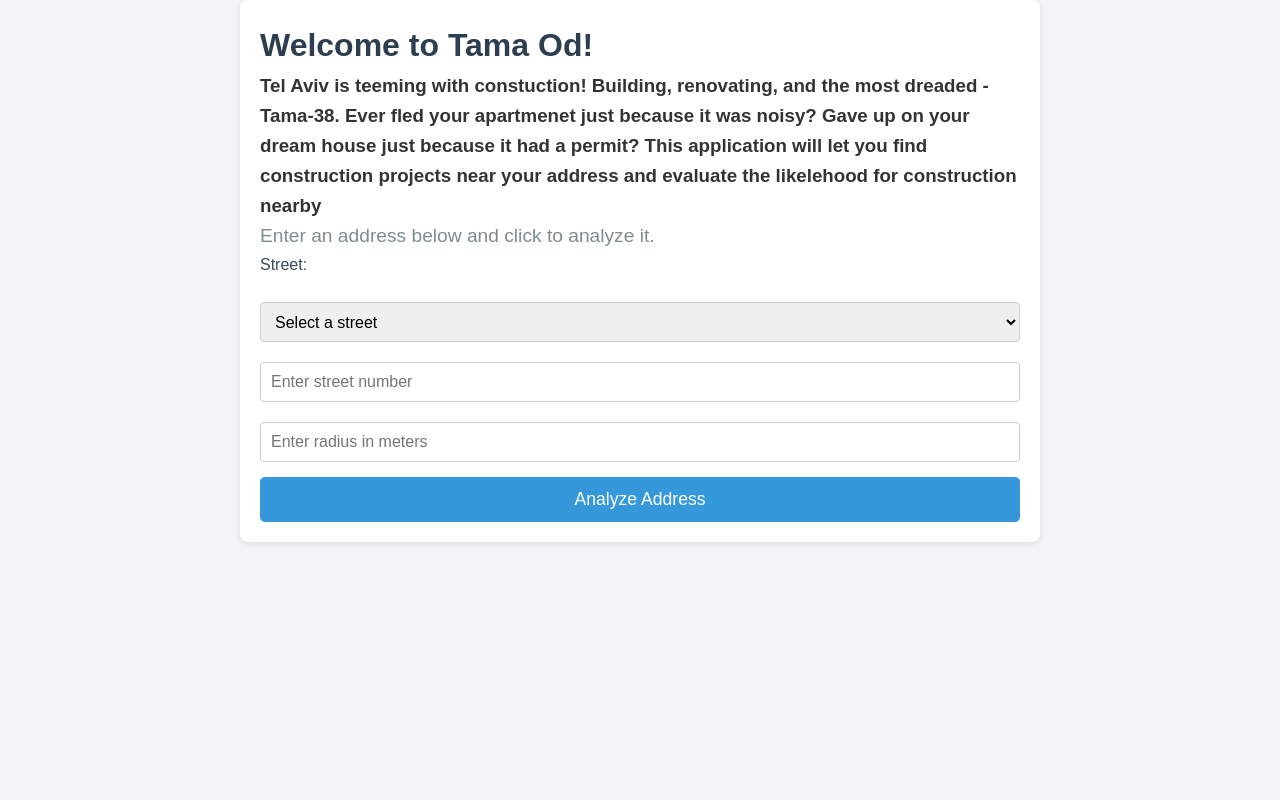
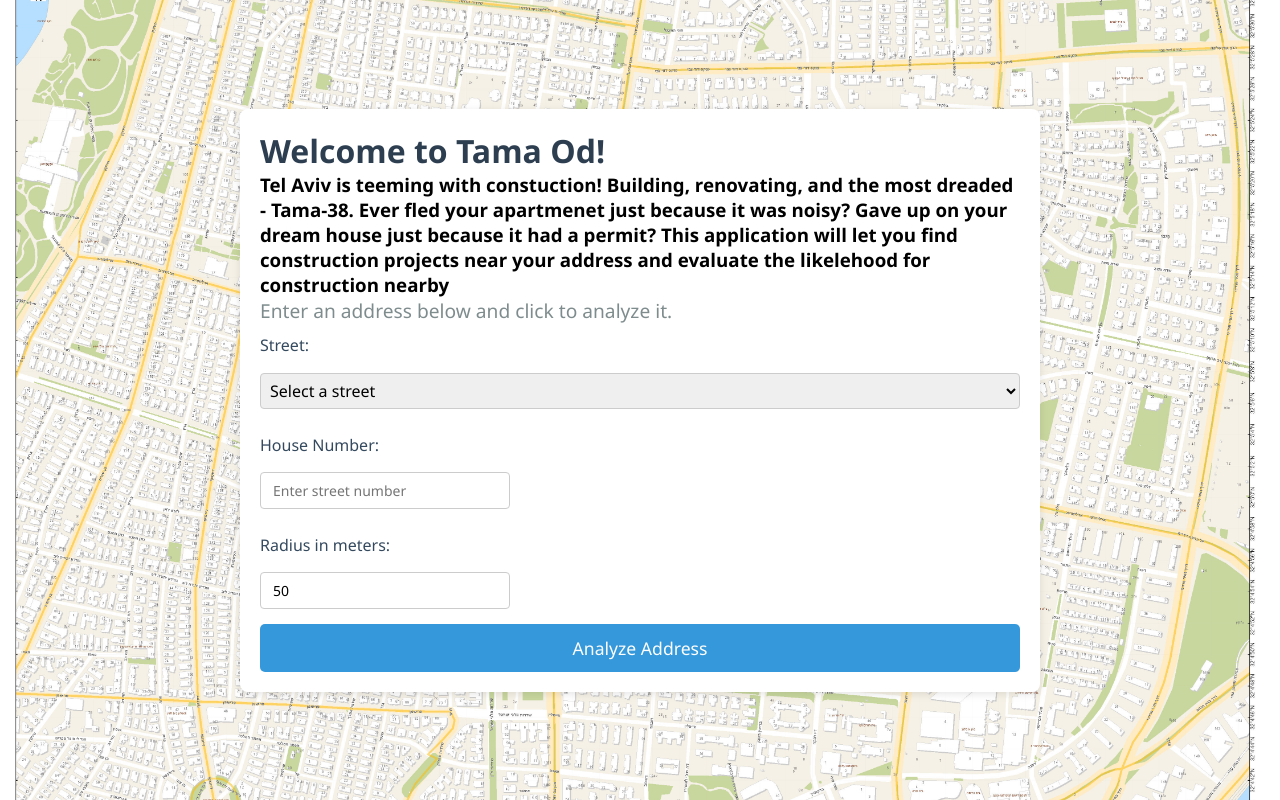
Before and after one commit to elai-shalev/TamaOd, a Django app: template ui/templates/index.html in a window 1280 px wide. Run offline with Django 5.2, Linux system fonts and the light colour scheme; the template is opened without the code that fills it, so the values that code supplies are empty; parts of the project's set-up code (start-up, migrations or seed data) failed here and were passed over.

Commit message:
background image and ui

```diff
--- a/ui/static/css/styles.css
+++ b/ui/static/css/styles.css
@@ -3,18 +3,26 @@
   box-sizing: border-box;
   margin: 0;
   padding: 0;
-  font-family: 'Arial', sans-serif;
+  font-family: 'Segoe UI', Tahoma, Geneva, Verdana, sans-serif;
 }
 
 body {
-  background-color: #f4f4f9;
-  color: #333;
-  line-height: 1.6;
+
+  background-image: url('../images/TLV_NEW.jpg');
+  background-size: cover;
+  background-position: center center;
+  background-attachment: fixed;
+  display: flex;
+  justify-content: center;
+  align-items: center;
+  min-height: 100vh;
+  margin: 0;
 }
 
 .container {
   max-width: 800px;
-  margin: 0 auto;
+  width: 100%;
+  /* Make it responsive */
   padding: 20px;
   background-color: #fff;
   border-radius: 8px;
@@ -49,21 +57,18 @@ form {
 
 label {
   font-size: 1rem;
-  margin-bottom: 5px;
+  margin-bottom: 1px;
+  margin-top: 10px;
   color: #34495e;
 }
 
 input,
 select {
-  padding: 10px;
+  padding: 5px;
   font-size: 1rem;
   border: 1px solid #ccc;
   border-radius: 4px;
-  margin-top: 5px;
-}
-
-select {
-  height: 40px;
+  margin-top: 1px;
 }
 
 button {
@@ -118,9 +123,20 @@ button:hover {
   }
 }
 
-#street-input {
-  width: 100%;
-  padding: 10px;
-  margin: 10px 0;
-  font-size: 16px;
+
+/* Style for the number input fields */
+input[type="number"] {
+  width: auto;
+  max-width: 250px;
+  padding: 8px 12px;
+  margin: 0px 0;
+  font-size: 14px;
+  border: 1px solid #ccc;
+  border-radius: 4px;
 }
+
+/* Style the inputs with focus */
+input[type="number"]:focus {
+  border-color: #007bff;
+  outline: none;
+}
--- a/ui/templates/index.html
+++ b/ui/templates/index.html
@@ -28,9 +28,10 @@
                 <option value="{{ street }}">{{ street }}</option>
                 {% endfor %}
             </select>
-
+            <label for="houseNumber">House Number:</label>
             <input type="number" id="houseNumber" placeholder="Enter street number" required>
-            <input type="number" id="radius" placeholder="Enter radius in meters" required>
+            <label for="radius">Radius in meters:</label>
+            <input type="number" id="radius" placeholder="Enter radius" value="50">
             <button type="submit" class="btn-submit">Analyze Address</button>
         </form>
 
```
Also changed, not shown: ui/static/images/TLV_NEW.jpg (added).
